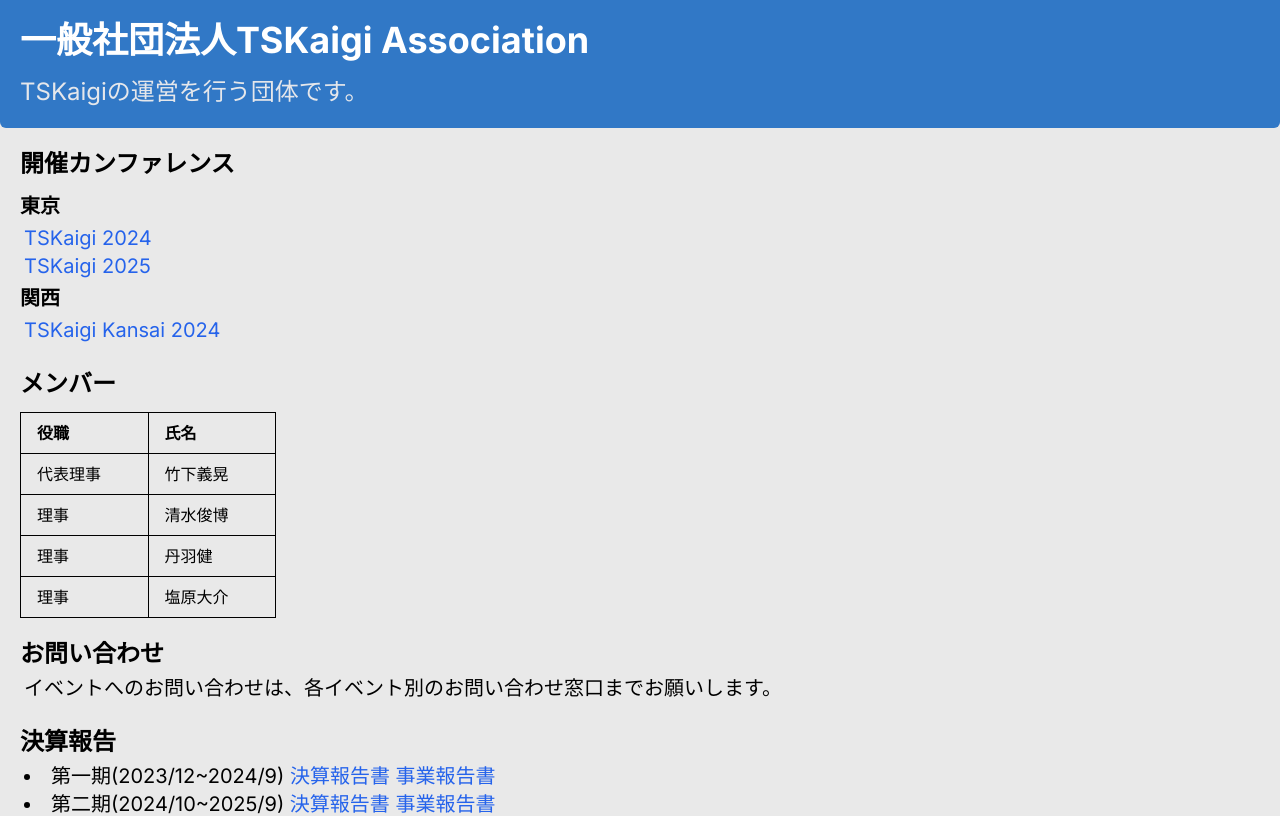
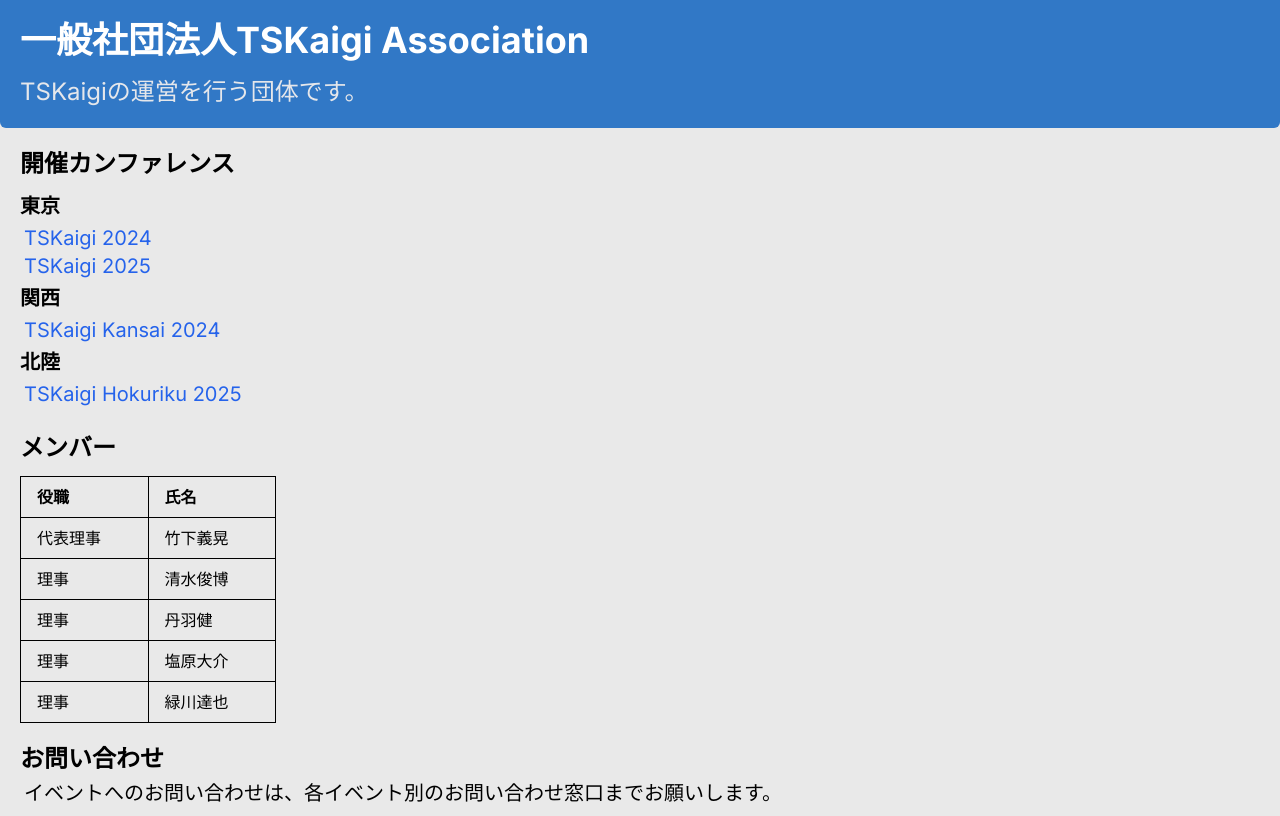
Before and after one commit to tskaigi-association/tskaigi-association.github.io, a Next.js app: page / in a window 1280 px wide. Shown: the top 816 px of the page. Built offline with nearby package versions, Linux system fonts and the light colour scheme; no server answers.

Commit message:
理事、地方イベント情報追加

```diff
--- a/src/app/page.tsx
+++ b/src/app/page.tsx
@@ -4,6 +4,7 @@
     { title: "理事", name: "清水俊博" },
     { title: "理事", name: "丹羽健" },
     { title: "理事", name: "塩原大介" },
+    { title: "理事", name: "緑川達也" },
   ];
 
   const conferences = [
@@ -13,6 +14,11 @@
       category: "関西",
       name: "TSKaigi Kansai 2024",
       url: "https://kansai.tskaigi.org",
+    },
+    {
+      category: "北陸",
+      name: "TSKaigi Hokuriku 2025",
+      url: "https://hokuriku.tskaigi.org/",
     },
   ];
   const reports = [
```
